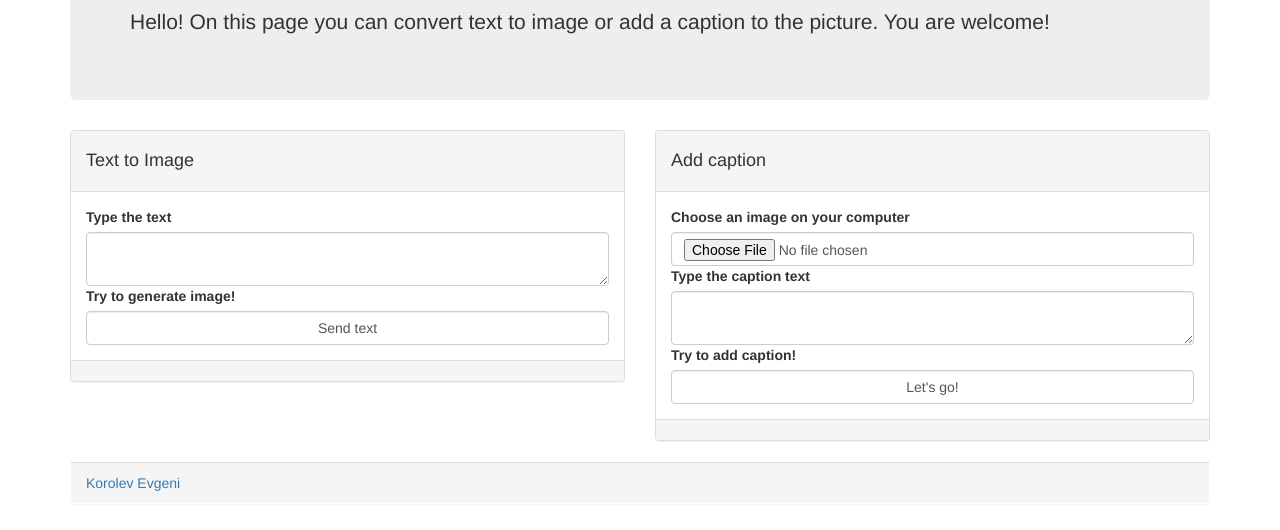
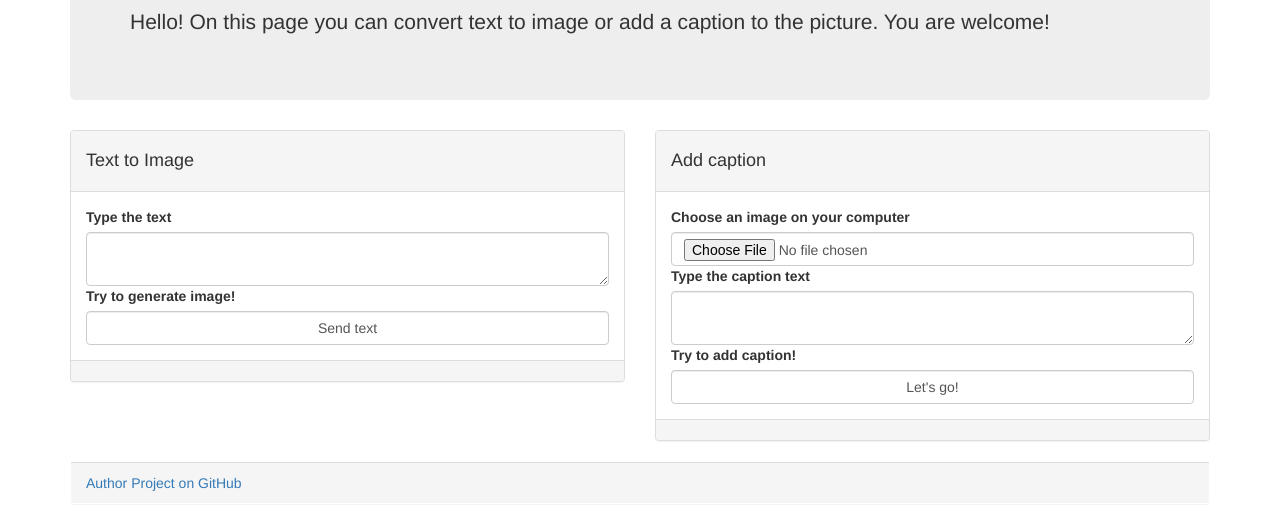
Before and after one commit to ekorolev/imager, a website: page client/index.html in a window 1280 px wide. Shown: the part 140-670 px from the top of the page. Drawn offline with Linux system fonts and the light colour scheme.

Commit message:
add link to github

```diff
--- a/client/index.html
+++ b/client/index.html
@@ -82,7 +82,8 @@
 			<div class='col-md-12'>
 				<div class='panel pandel-default'>
 					<div class='panel-footer'>
-						<a href='https://vk.com/eakorolev' target='_blank'>Korolev Evgeni
+						<a href='https://vk.com/eakorolev' target='_blank'>Author</a>
+						<a href='https://github.com/eakorolev/imager'>Project on GitHub</a>
 					</div>
 				</div>
 			</div>
```
